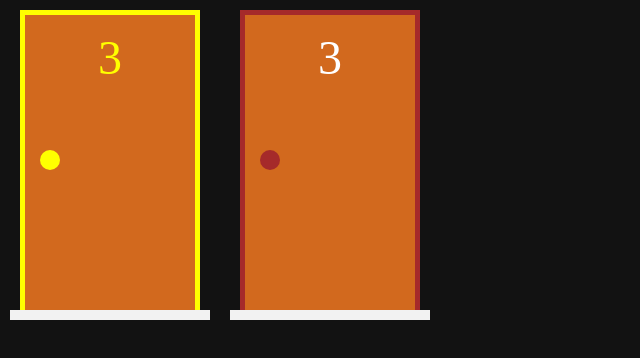
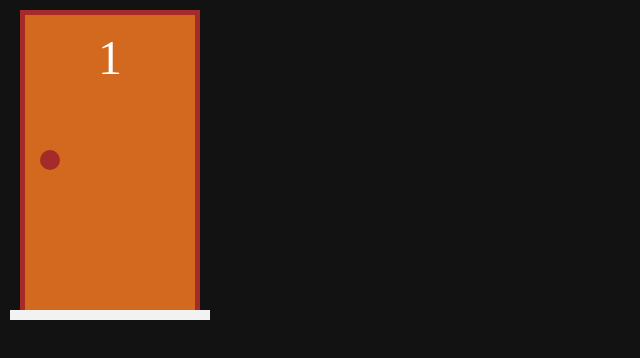
Before and after one commit to Beatrizaquino/Desafio-das-portas, a Next.js app: page / in a window 1280 px wide. Shown: the top 358 px of the page, without its empty margins (0-640 px from the left). Built offline with nearby package versions, Linux system fonts and the light colour scheme.

Commit message:
integrando typeScript

```diff
--- a/components/Porta.jsx
+++ b/components/Porta.tsx
@@ -1,14 +1,22 @@
+import { Interface } from "readline"
 import styles from ".././src/styles/Porta.module.css"
+import PortaModel from "../model/porta"
 
-export default function Porta(props){
+interface PortaProps {
+    porta: PortaModel
+}
 
-    const selecionada = props.selecionada ? styles.selecionada : ''
+export default function Porta(props: PortaProps ){
+
+    const {porta } = props
+
+    const selecionada = porta.selecionada ? styles.selecionada : ''
 
     return (
         <div className={styles.area}>
             <div className={ `${styles.frame} ${selecionada}`}>
                 <div className={styles.porta}>
-                    <div className={styles.numero}>3</div>
+                    <div className={styles.numero}>{porta.numero}</div>
                     <div className={styles.macaneta}></div>
                 </div>
             </div>
--- a/model/porta.js
+++ b/model/porta.ts
@@ -1,11 +1,11 @@
 
-export default class Porta {
-    #numero
-    #temPresente
-    #selecionada
-    #aberta
+export default class PortaModel {
+    #numero: number
+    #temPresente: boolean
+    #selecionada: boolean
+    #aberta: boolean
 
-    constructor(numero, temPresente= false , selecionada = false, aberta = false) {
+    constructor(numero: number, temPresente= false , selecionada = false, aberta = false) {
 
         this.#numero = numero
         this.#temPresente = temPresente
@@ -34,17 +34,17 @@ export default class Porta {
     //alterando o estado da porta sem mexer na instância altual
     desselecinar() {
         const selecionada = false
-        return new Porta(this.#numero, this.temPresente, selecionada, this.aberta)
+        return new PortaModel(this.numero, this.temPresente, selecionada, this.aberta)
     }
 
     alternarSelecao(){
         const selecionada = !this.selecionada
-        return new Porta(this.numero, this.temPresente, selecionada, this.aberta)
+        return new PortaModel(this.numero, this.temPresente, selecionada, this.aberta)
     }
 
     abrir() {
         const aberta = true
-        return new Porta(this.numero, this.temPresente, this.selecionada, aberta)
+        return new PortaModel(this.numero, this.temPresente, this.selecionada, aberta)
     }
 
 }
--- a/src/pages/index.jsx
+++ b/src/pages/index.jsx
@@ -1,12 +1,17 @@
 import Presente from "../../components/Presente"
 import Porta from "../../components/Porta"
+import PortaModel from "model/porta"
+import { useState } from "react"
 
 export default function Home() {
+
+  const [p1, setP1] = useState(new PortaModel(1))
+
+
   return (
     <div style={{display:"flex"}}>
 
-      <Porta selecionada={true} />
-      <Porta selecionada={false} />
+      <Porta porta={p1} />
     </div>
   )
 }
--- a/tsconfig.json
+++ b/tsconfig.json
@@ -1,6 +1,6 @@
 {
   "compilerOptions": {
-    "target": "es5",
+    "target": "es6",
     "lib": ["dom", "dom.iterable", "esnext"],
     "allowJs": true,
     "skipLibCheck": true,
```
Also changed, not shown: package.json (+15 -1 lines).
